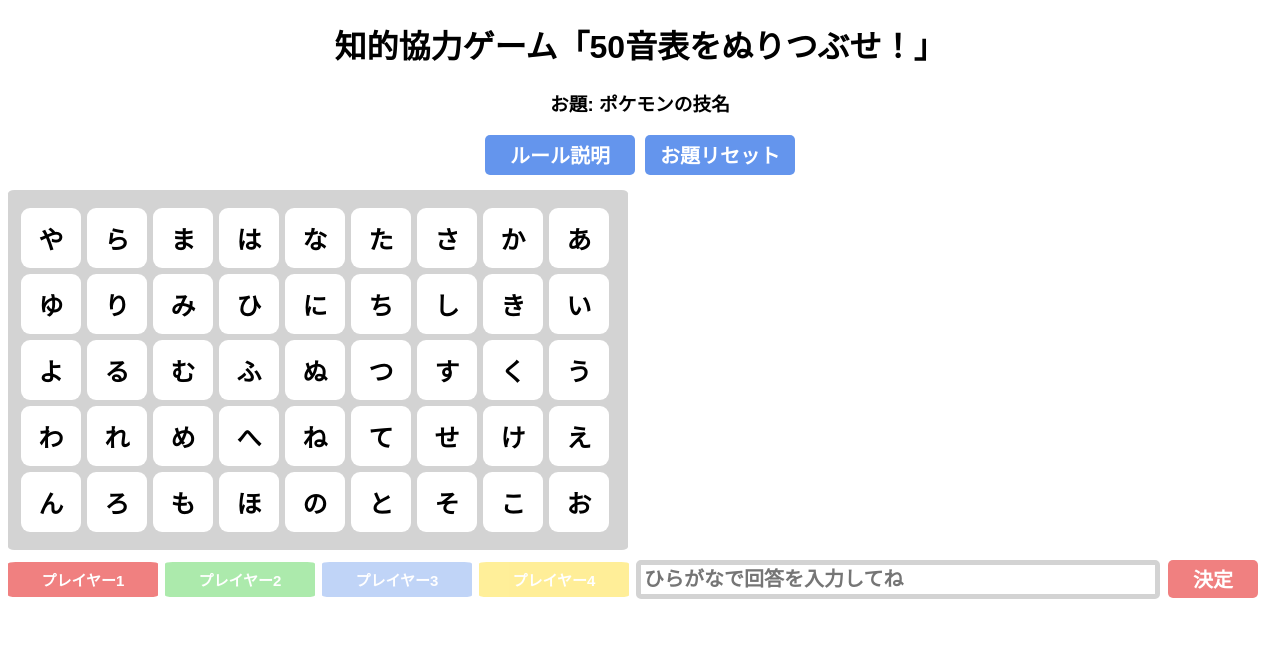
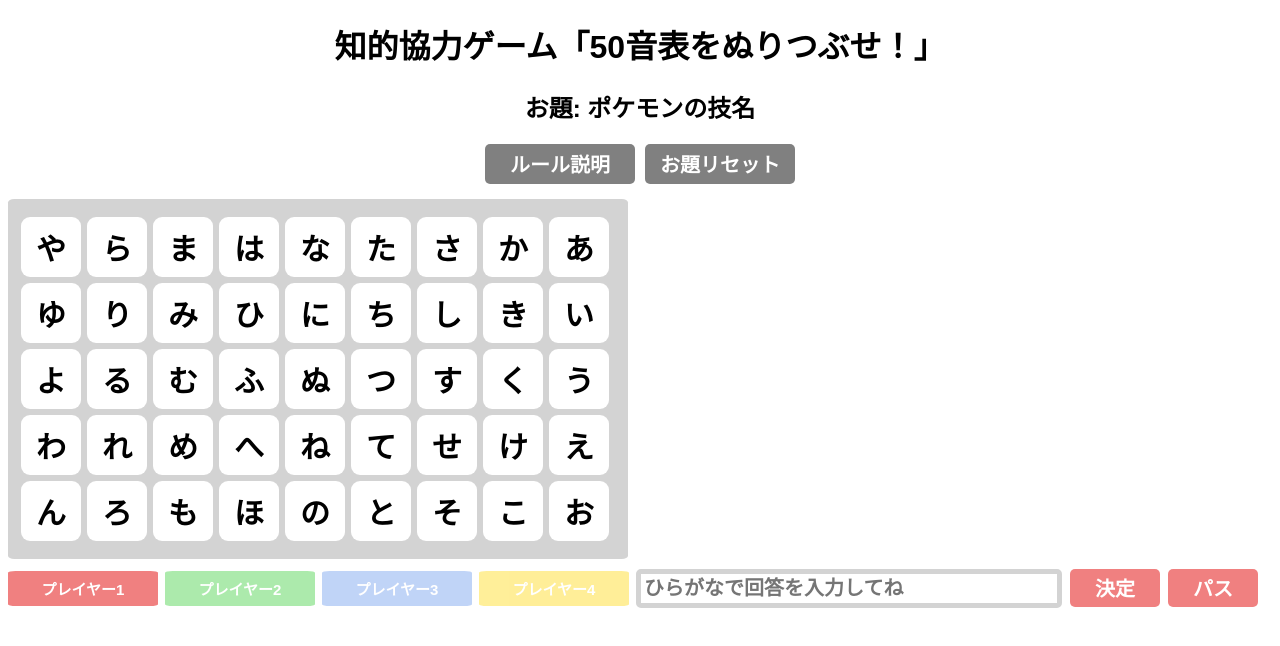
Before and after one commit to NiboshiDaifuku/50on_game, a React (Create React App) app: page / in a window 1280 px wide. Shown: the top 646 px of the page. Built offline with nearby package versions, Linux system fonts and the light colour scheme.

Commit message:
回答パスボタンの追加 #8 ＆ UI微調整

```diff
--- a/src/App.js
+++ b/src/App.js
@@ -1,4 +1,4 @@
-import { useState } from "react";
+import { useState, useReducer } from "react";
 import Tiles from "./component/Tiles";
 import Modal from "./component/Modal";
 import Player from "./component/Player";
@@ -19,6 +19,9 @@ import "./css/Tiles.scss";
 import { answerQueue } from "./lib/Database";
 
 export default function App() {
+  // 強制レンダリング
+  const [, forceUpdate] = useReducer((x) => x + 1, 0);
+
   // ルール説明用Modal
   const [showRuleFlag, setShowRuleModal] = useState(false);
   const showRuleModal = () => {
@@ -34,6 +37,10 @@ export default function App() {
   // 回答テキスト
   const [tempText, setTempText] = useState("");
   //const [answerText, setAnswerText] = useState("");
+  const onClickPassButton = () => {
+    updatePlayerTurn();
+    forceUpdate();
+  };
   const onClickAnswerButton = () => {
     const checkResult = checkAnswerText(tempText);
 
@@ -62,7 +69,7 @@ export default function App() {
   return (
     <div className="App">
       <h1>知的協力ゲーム「50音表をぬりつぶせ！」</h1>
-      <h3>お題: {gameTheme}</h3>
+      <h2>お題: {gameTheme}</h2>
       <button className="button-rule" onClick={showRuleModal}>
         ルール説明
       </button>
@@ -86,6 +93,13 @@ export default function App() {
       >
         決定
       </button>
+      <button
+        className={"button-answer p" + getPlayerTurn()}
+        type="button"
+        onClick={onClickPassButton}
+      >
+        パス
+      </button>
       {/* answerQueue */}
     </div>
   );
--- a/src/css/App.scss
+++ b/src/css/App.scss
@@ -12,13 +12,13 @@
   margin: 0px 5px 15px 5px;
   border: solid 0px;
   border-radius: 5px;
-  background-color: cornflowerblue;
+  background-color: gray;
   cursor: pointer;
 }
 
 .answer-input-form {
   float: left;
-  width: 508px;
+  width: 410px;
   font-size: 20px;
   font-weight: bold;
   margin-top: 10px;
--- a/src/css/Modal.css
+++ b/src/css/Modal.css
@@ -1,5 +1,5 @@
 .modalContent {
-  border: 5px solid cornflowerblue;
+  border: 5px solid dimgray;
   background-color: white;
   padding: 20px;
   border-radius: 5%;
@@ -14,7 +14,7 @@ button {
   margin-bottom: 15px;
   border: solid 0px;
   border-radius: 5px;
-  background-color: cornflowerblue;
+  background-color: gray;
   cursor: pointer;
 }
 
--- a/src/css/Tiles.scss
+++ b/src/css/Tiles.scss
@@ -32,7 +32,7 @@
 
 .chara {
   position: relative;
-  font-size: 25px;
+  font-size: 30px;
   font-weight: bold;
   top: 50%;
   left: 50%;
```
